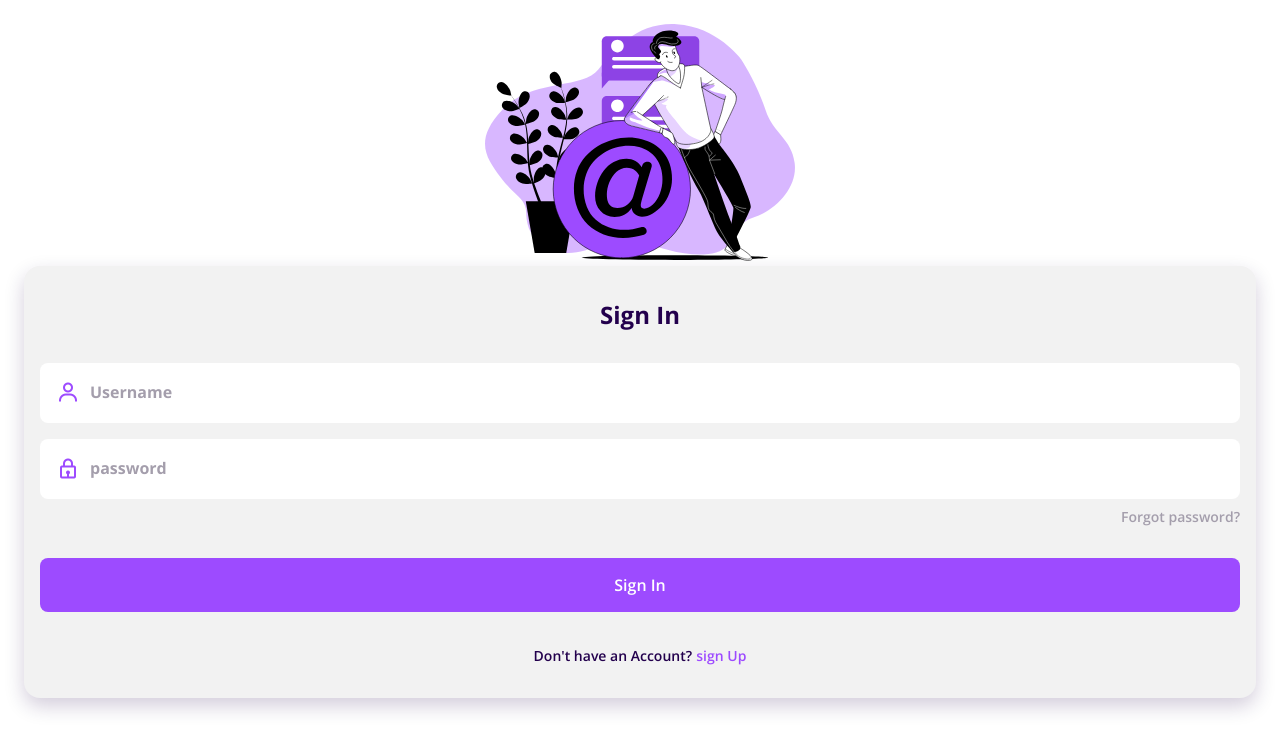
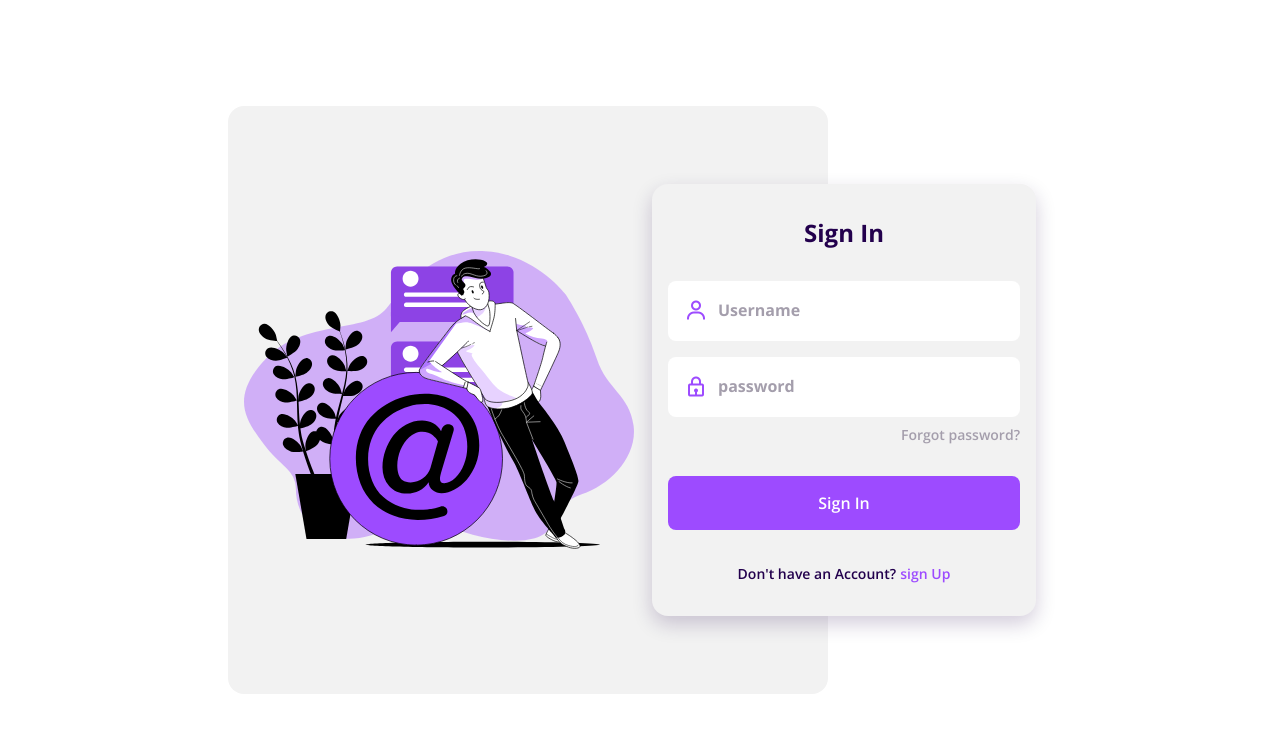
Before and after one commit to muharromi42/responsive-login-page, a plain HTML site: page index.html in a window 1280 px wide. Drawn offline with nearby package versions, Linux system fonts and the light colour scheme.

Commit message:
menambahkan media queries

```diff
--- a/assets/css/style.css
+++ b/assets/css/style.css
@@ -199,3 +199,51 @@ img {
 .none{
   display: none;
 }
+
+/* media queries */
+@media screen and (min-width: 576px){
+  .login__forms{
+    width: 384px;
+    justify-self: center;
+  }
+}
+
+@media screen and (min-width: 1024px){
+  .login{
+    height: 100vh;
+    overflow: hidden;
+  }
+
+  .login__content{
+    grid-template-columns: repeat(2, max-content);
+    justify-content: center;
+    align-items: center;
+    margin-left: 10rem;
+  }
+
+  .login__img{
+    display: flex;
+    width: 600px;
+    height: 588px;
+    background-color: var(--first-color-lighten);
+    border-radius: 1rem;
+    padding-left: 1rem;
+  }
+
+  .login__img img{
+    width: 390px;
+    margin-top: 0;
+  }
+
+  .login__register, .login__create{
+    left: -11rem;
+  }
+
+  .login__register{
+    bottom: -2rem;
+  }
+
+  .login__create{
+    bottom: -5.5rem;
+  }
+}
```
